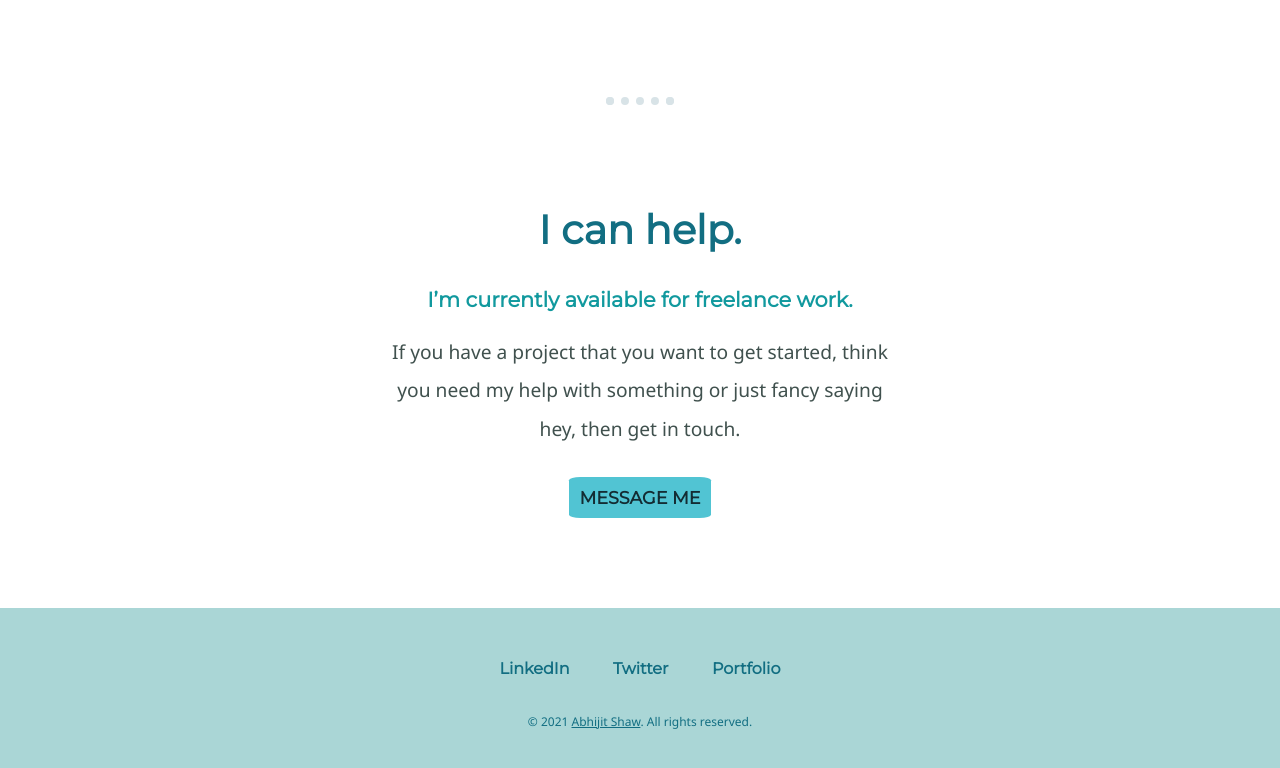
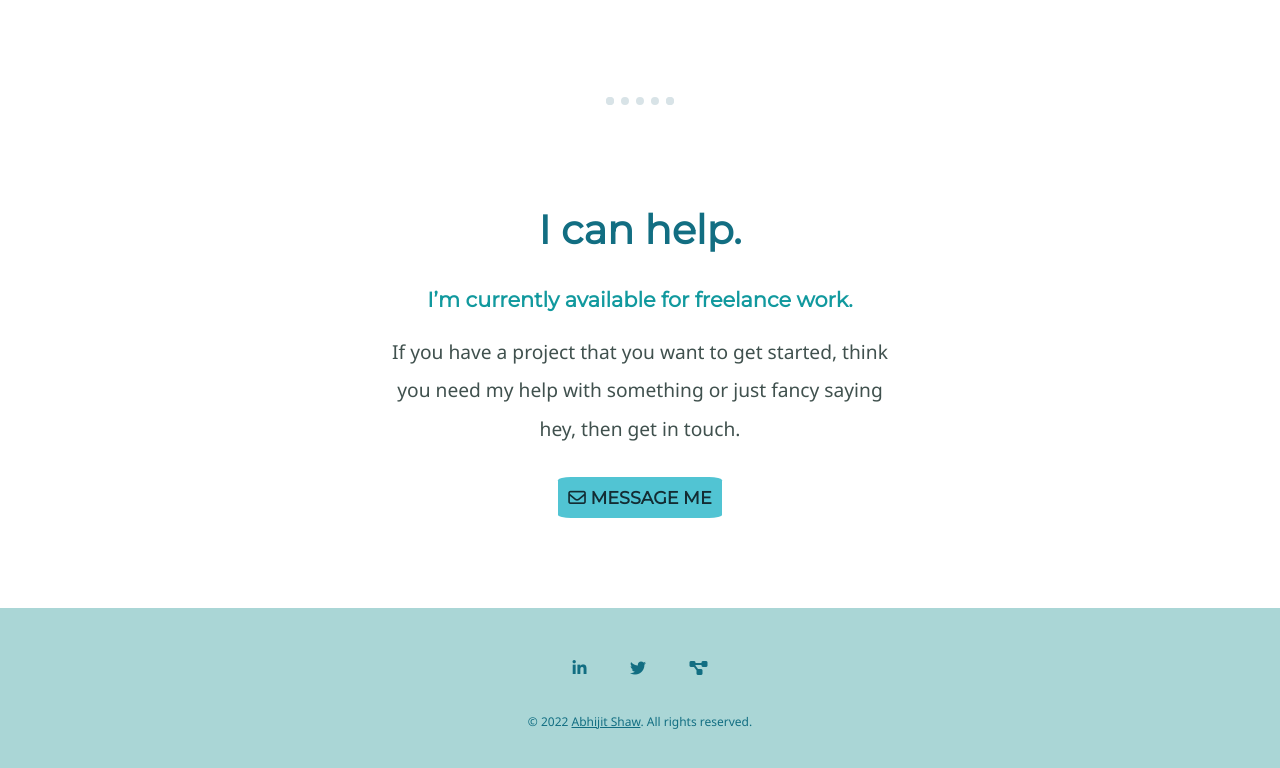
Before and after one commit to AbhijitShaw09/cv, a plain HTML site: page index.html in a window 1280 px wide. Shown: the part 2006-2774 px from the top of the page. Drawn offline with Linux system fonts and the light colour scheme.

Commit message:
Updated Icons

```diff
--- a/index.html
+++ b/index.html
@@ -10,6 +10,7 @@
     <link rel="preconnect" href="https://fonts.googleapis.com">
 <link rel="preconnect" href="https://fonts.gstatic.com" crossorigin>
 <link href="https://fonts.googleapis.com/css2?family=Merriweather:ital@1&family=Montserrat&family=Sacramento&display=swap" rel="stylesheet">
+<script src="https://kit.fontawesome.com/c45e6e43d9.js" crossorigin="anonymous"></script>
 </head>
 <body>
   <nav id="navbar" class="nav">
@@ -30,7 +31,7 @@
         <h1>I'm Abhijit .</h1>
         <p class="ph2">a programmer.</p>
         <img class="bottom-cloud" src="images/cloud.png" alt="cloud-img">
-        <img src="images/mountain.png" alt="mountain-img">
+        <img class="mountain" src="images/mountain.png" alt="mountain-img">
     </div>
 
     <div class="middle-container">
@@ -59,14 +60,14 @@
           <h3>I’m currently available for freelance work.</h3>
           <p>If you have a project that you want to get started, think you need my help with something or just fancy saying hey, then get in touch.</p>
           <br>
-          <a class="btn" href="mailto:abijitshaw360@email.com">MESSAGE ME</a>
+          <a class="btn" href="mailto:abijitshaw360@email.com"><i class="msg-icon far fa-envelope"></i> MESSAGE ME</a>
         </div>
     </div>
     <div class="bottom-container">
-        <a class="footer-link" href="https://www.linkedin.com/in/abhijit-shaw-13583a203/">LinkedIn</a>
-        <a class="footer-link" href="https://twitter.com/_AbhijitShaw09">Twitter</a>
-        <a class="footer-link" href="https://codepen.io/abhijitshaw09/full/QWvbYZd">Portfolio</a>
-        <p class="copyright">© 2021 <span style="text-decoration: underline;">Abhijit Shaw</span>. All rights reserved.</p>
+        <a class="footer-link" href="https://www.linkedin.com/in/abhijit-shaw-13583a203/"><i class="fab fa-linkedin-in"></i></a>
+        <a class="footer-link" href="https://twitter.com/_AbhijitShaw09"><i class="fab fa-twitter"></i></a>
+        <a class="footer-link" href="https://codepen.io/abhijitshaw09/full/QWvbYZd"><i class="fas fa-project-diagram"></i></a>
+        <p class="copyright">© 2022 <span style="text-decoration: underline;">Abhijit Shaw</span>. All rights reserved.</p>
     </div>
 </body>
 </html>
```
